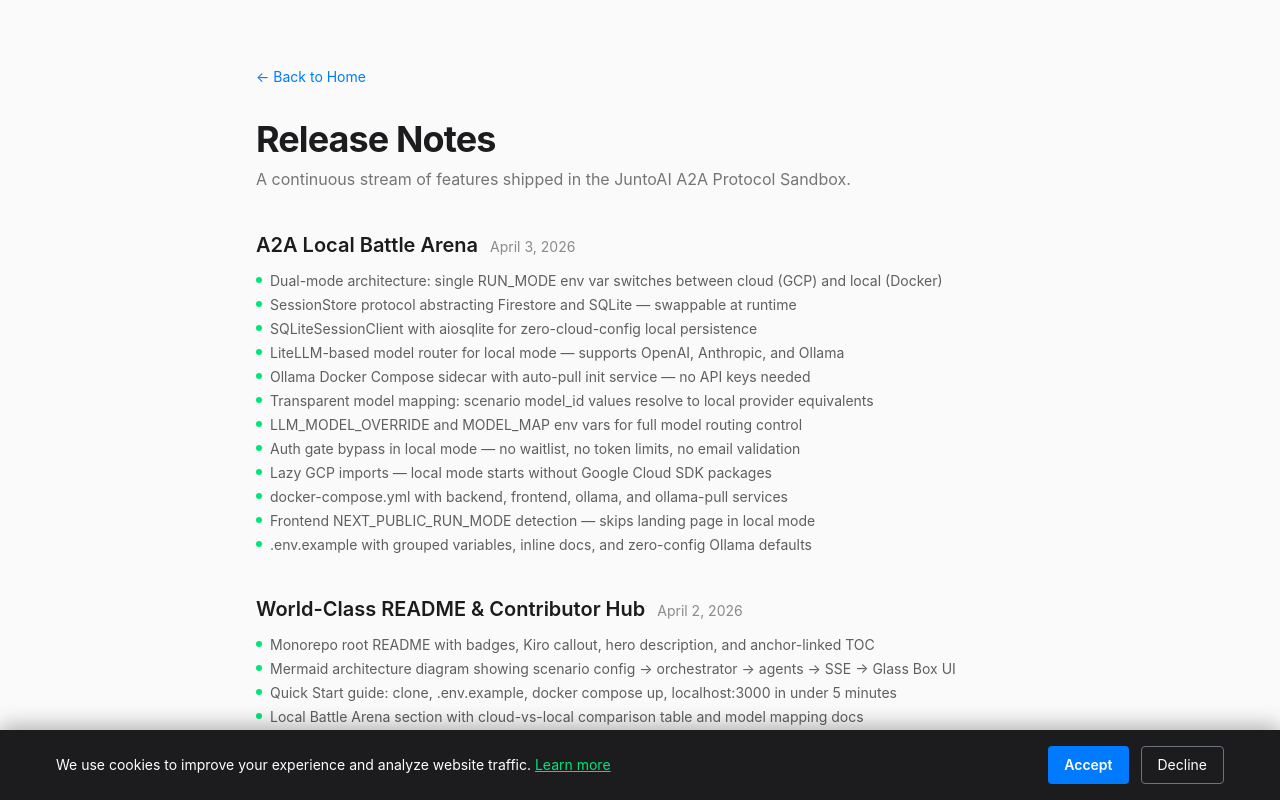
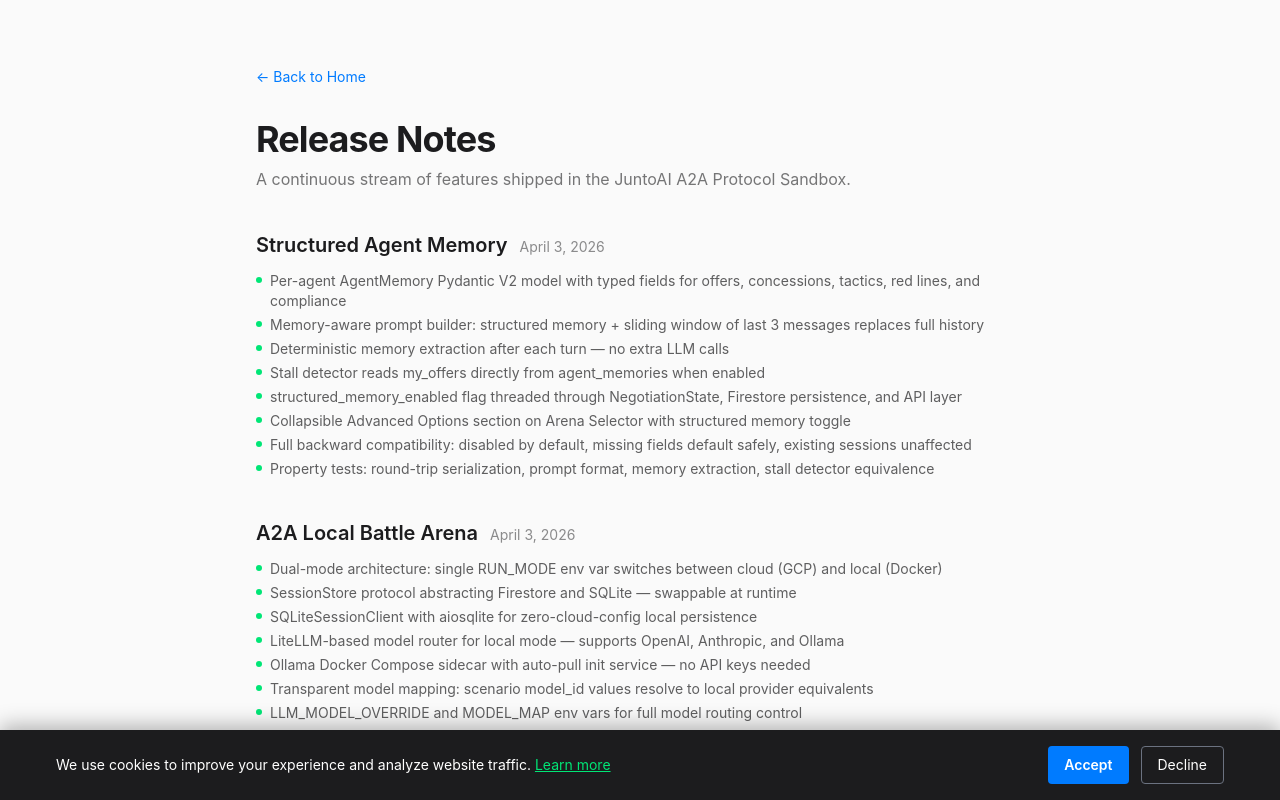
Before and after one commit to JuntoAI/JuntoAI-A2A, a Next.js app in the folder frontend/: page /release-notes in a window 1280 px wide. Shown: the top 800 px of the page. Built offline with nearby package versions, Linux system fonts and the light colour scheme; no server answers.

Commit message:
docs: add Structured Agent Memory (Spec 100) to changelog and release notes

```diff
--- a/frontend/app/release-notes/page.tsx
+++ b/frontend/app/release-notes/page.tsx
@@ -8,6 +8,21 @@
 };
 
 const FEATURES = [
+  {
+    title: "Structured Agent Memory",
+    specId: "100",
+    date: "2026-04-03",
+    items: [
+      "Per-agent AgentMemory Pydantic V2 model with typed fields for offers, concessions, tactics, red lines, and compliance",
+      "Memory-aware prompt builder: structured memory + sliding window of last 3 messages replaces full history",
+      "Deterministic memory extraction after each turn — no extra LLM calls",
+      "Stall detector reads my_offers directly from agent_memories when enabled",
+      "structured_memory_enabled flag threaded through NegotiationState, Firestore persistence, and API layer",
+      "Collapsible Advanced Options section on Arena Selector with structured memory toggle",
+      "Full backward compatibility: disabled by default, missing fields default safely, existing sessions unaffected",
+      "Property tests: round-trip serialization, prompt format, memory extraction, stall detector equivalence",
+    ],
+  },
   {
     title: "A2A Local Battle Arena",
     specId: "080",
```
Also changed, not shown: 1 other file (tests, documents, lock files or other folders).
